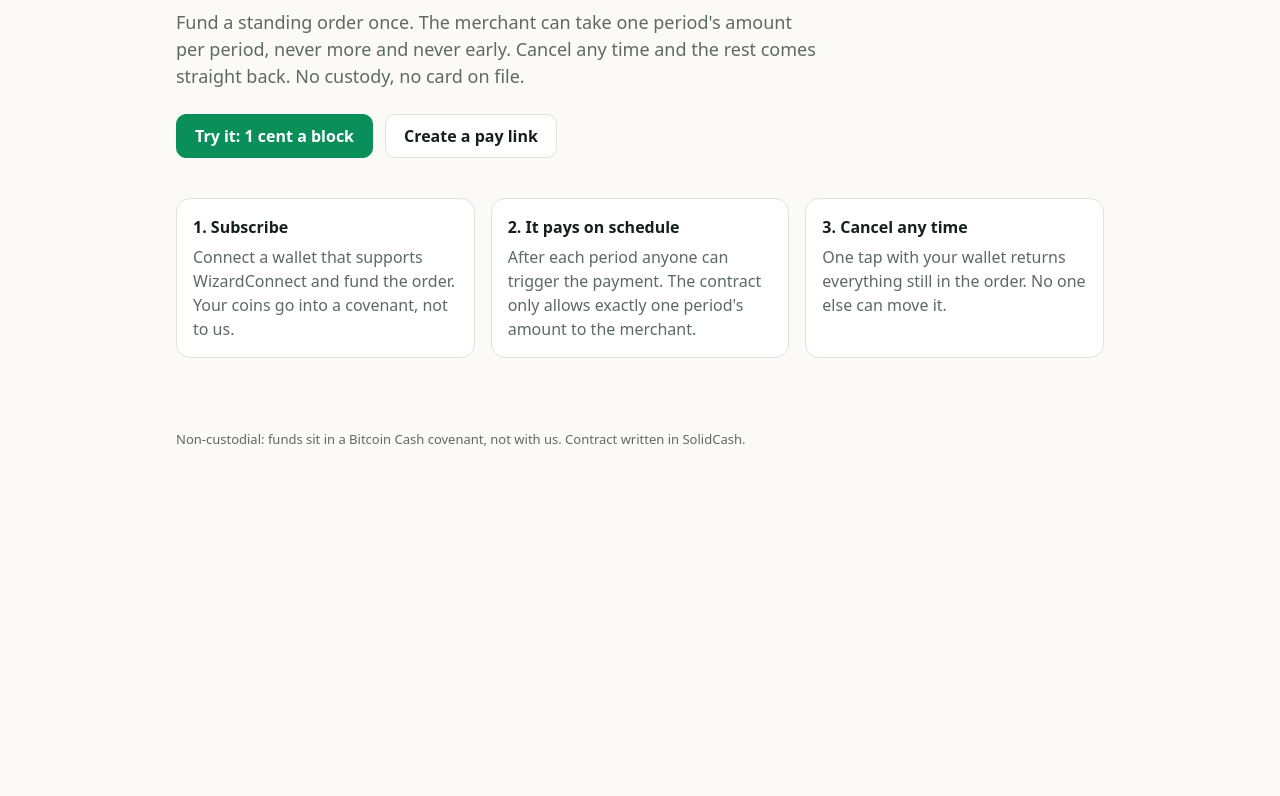
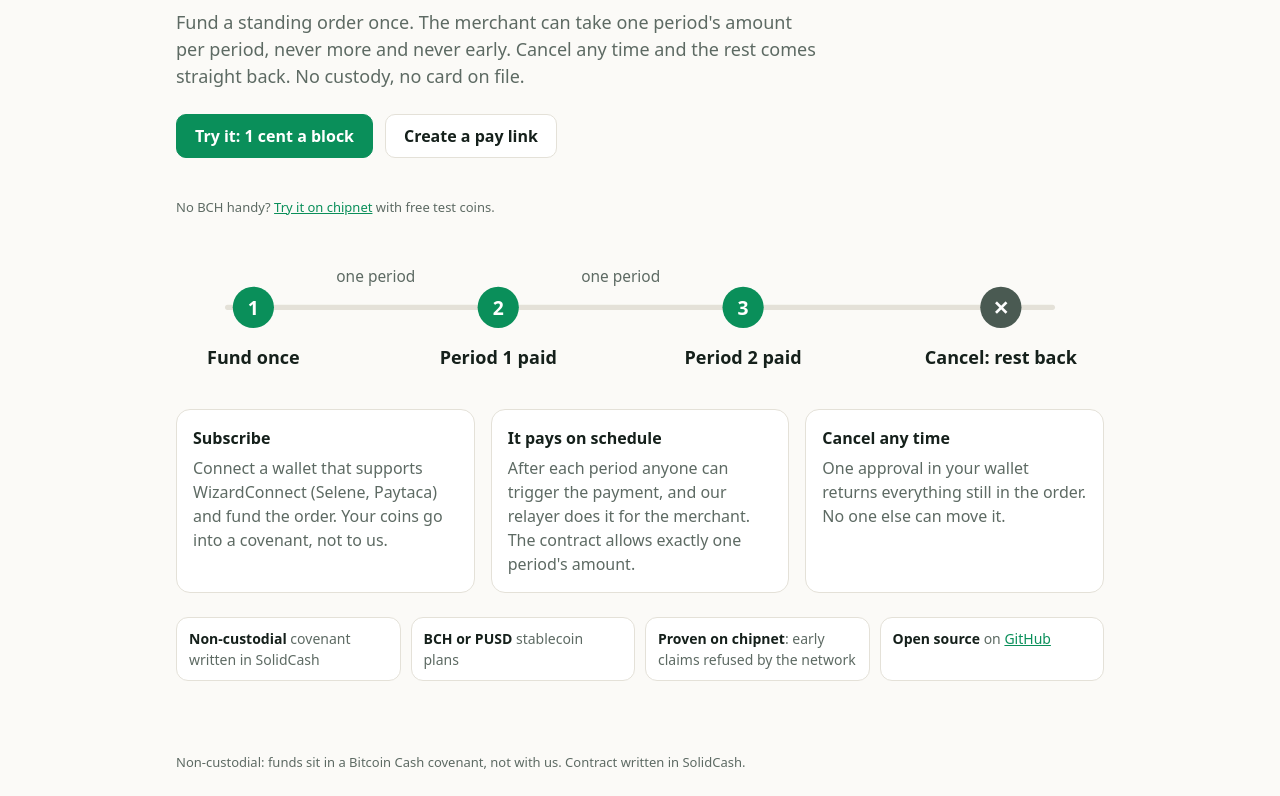
Before and after one commit to swiftbotlabs/standing-order, a website built with Vite: page web/index.html in a window 1280 px wide. Shown: the part 240-1036 px from the top of the page. Before the commit the page ends 800 px from the top, so only its background shows below. Built offline with nearby package versions, Linux system fonts and the light colour scheme.

Commit message:
Landing page polish (timeline, facts, chipnet demo), clearer pay page

```diff
--- a/web/src/main.ts
+++ b/web/src/main.ts
@@ -32,6 +32,7 @@ window.addEventListener('hashchange', render);
 // ---- home ------------------------------------------------------------------
 function renderHome() {
   const demo = `#/pay?p=${encodePlan(demoPlan('mainnet'))}`;
+  const demoChip = `#/pay?p=${encodePlan({ ...demoPlan('chipnet'), merchant: 'bchtest:qr2dds84kdmcmfhhc6lqcqrsaw9tspregqxwsz2ry3', label: 'Standing Order demo on chipnet (test coins)' })}`;
   app.innerHTML = `
   <section class="hero">
     <h1>Subscriptions that pay themselves.<br/>On Bitcoin Cash.</h1>
@@ -41,12 +42,34 @@ function renderHome() {
       <a class="btn primary" href="${demo}">Try it: 1 cent a block</a>
       <a class="btn" href="#/new">Create a pay link</a>
     </div>
+    <p class="muted small">No BCH handy? <a href="${demoChip}">Try it on chipnet</a> with free test coins.</p>
+  </section>
+  <section class="timeline" aria-label="How a standing order works">
+    <svg viewBox="0 0 720 120" role="img" aria-labelledby="tl-t"><title id="tl-t">Fund once, paid each period, cancel any time</title>
+      <line x1="40" y1="60" x2="680" y2="60" class="tl-line"/>
+      <g class="tl-dot"><circle cx="60" cy="60" r="16"/><text x="60" y="66">1</text></g>
+      <g class="tl-dot"><circle cx="250" cy="60" r="16"/><text x="250" y="66">2</text></g>
+      <g class="tl-dot"><circle cx="440" cy="60" r="16"/><text x="440" y="66">3</text></g>
+      <g class="tl-dot alt"><circle cx="640" cy="60" r="16"/><text x="640" y="66">✕</text></g>
+      <text x="60" y="104" class="tl-l">Fund once</text>
+      <text x="250" y="104" class="tl-l">Period 1 paid</text>
+      <text x="440" y="104" class="tl-l">Period 2 paid</text>
+      <text x="640" y="104" class="tl-l">Cancel: rest back</text>
+      <text x="155" y="40" class="tl-s">one period</text><text x="345" y="40" class="tl-s">one period</text>
+    </svg>
+    <ol class="tl-list"><li><b>Fund once</b> into the covenant</li><li><b>Each period</b>: exactly one payment to the merchant</li><li><b>Cancel any time</b>: the rest comes back</li></ol>
   </section>
   <section class="steps">
-    <div><b>1. Subscribe</b><p>Connect a wallet that supports WizardConnect and fund the order. Your coins go into a covenant, not to us.</p></div>
-    <div><b>2. It pays on schedule</b><p>After each period anyone can trigger the payment. The contract only allows exactly one period's amount to the merchant.</p></div>
-    <div><b>3. Cancel any time</b><p>One tap with your wallet returns everything still in the order. No one else can move it.</p></div>
-  </section>`;
+    <div><b>Subscribe</b><p>Connect a wallet that supports WizardConnect (Selene, Paytaca) and fund the order. Your coins go into a covenant, not to us.</p></div>
+    <div><b>It pays on schedule</b><p>After each period anyone can trigger the payment, and our relayer does it for the merchant. The contract allows exactly one period's amount.</p></div>
+    <div><b>Cancel any time</b><p>One approval in your wallet returns everything still in the order. No one else can move it.</p></div>
+  </section>
+  <ul class="facts">
+    <li><b>Non-custodial</b> covenant written in SolidCash</li>
+    <li><b>BCH or PUSD</b> stablecoin plans</li>
+    <li><b>Proven on chipnet</b>: early claims refused by the network</li>
+    <li><b>Open source</b> on <a href="https://github.com/swiftbotlabs/standing-order" target="_blank" rel="noopener">GitHub</a></li>
+  </ul>`;
 }
 
 // ---- merchant: create a pay link ------------------------------------------
@@ -138,6 +161,9 @@ function renderPay() {
 
   const connected = (w: WalletInfo) => {
     box.innerHTML = `<p class="ok">Connected: ${esc(w.name)} · <code>${esc(w.address)}</code></p>
+      <ol class="next"><li>Your wallet asks you to approve one transaction that funds the order.</li>
+      <li>After each period the merchant is paid exactly ${esc(formatAmount(plan, plan.amount))}, automatically.</li>
+      <li>You can cancel from the order page at any time and get the rest back.</li></ol>
       <button class="btn primary" id="sub">Subscribe</button>`;
     document.getElementById('sub')!.addEventListener('click', async (e) => {
       const btn = e.currentTarget as HTMLButtonElement; btn.disabled = true; btn.textContent = 'Check your wallet...'; err.hidden = true;
--- a/web/src/style.css
+++ b/web/src/style.css
@@ -47,3 +47,26 @@ main { max-width: 960px; margin: 0 auto; padding: 0 16px 48px; }
 .ok { color: var(--ok); } .err { color: var(--warn); }
 details { margin-top: 6px; } details div { font-size: 14px; }
 .foot { max-width: 960px; margin: 0 auto; padding: 24px 16px; color: var(--muted); font-size: 13px; }
+
+.small { font-size: 13px; }
+.timeline { margin: 8px 0 24px; overflow-x: auto; }
+.timeline svg { width: 100%; height: auto; display: block; }
+.tl-line { stroke: var(--line); stroke-width: 4; stroke-linecap: round; }
+.tl-dot circle { fill: var(--brand); } .tl-dot.alt circle { fill: #4a5a52; }
+.tl-dot text { fill: #fff; font: 700 15px ui-sans-serif, system-ui, sans-serif; text-anchor: middle; }
+.tl-l { fill: var(--ink); font: 600 14px ui-sans-serif, system-ui, sans-serif; text-anchor: middle; }
+.tl-s { fill: var(--muted); font: 12px ui-sans-serif, system-ui, sans-serif; text-anchor: middle; }
+.facts { list-style: none; padding: 0; margin: 24px 0 0; display: grid; grid-template-columns: repeat(auto-fit, minmax(200px, 1fr)); gap: 10px; }
+.facts li { border: 1px solid var(--line); border-radius: 12px; padding: 10px 12px; background: var(--card); font-size: 14px; color: var(--muted); }
+.facts b { color: var(--ink); }
+.next { margin: 12px 0 16px; padding-left: 20px; color: var(--muted); font-size: 14px; }
+
+.tl-list { display: none; margin: 0; padding-left: 20px; color: var(--muted); }
+.tl-list li { margin: 4px 0; } .tl-list b { color: var(--ink); }
+.brand { white-space: nowrap; }
+@media (max-width: 560px) {
+  .timeline svg { display: none; }
+  .tl-list { display: block; }
+  .top { flex-wrap: wrap; gap: 6px; }
+  .top nav { font-size: 14px; }
+}
```
